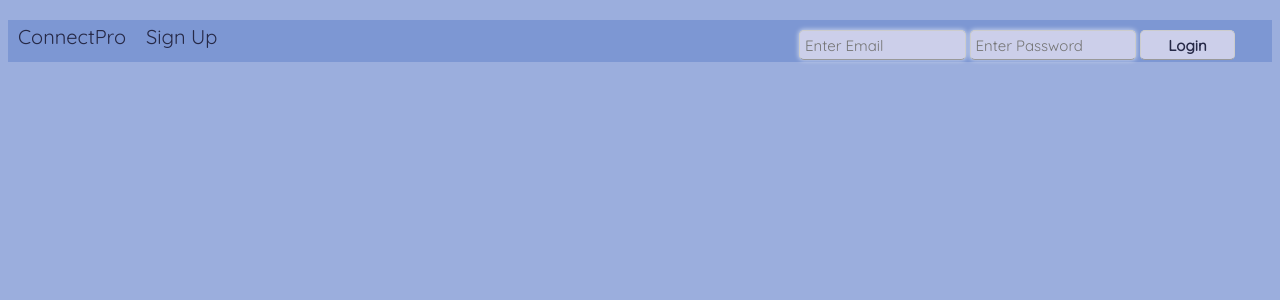
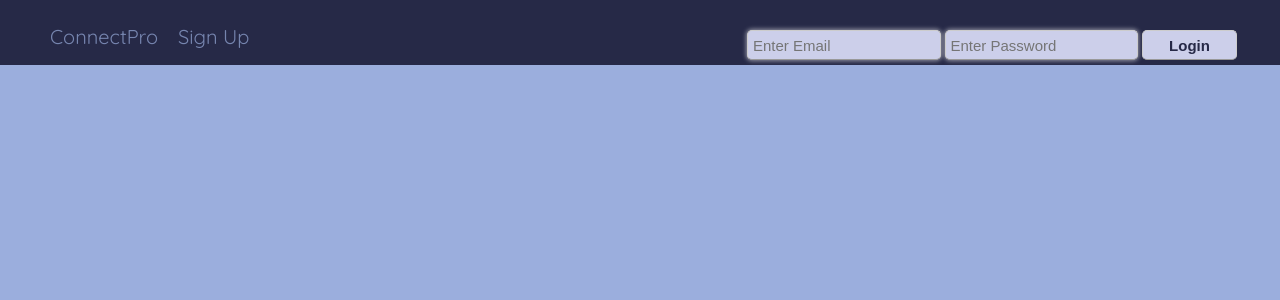
Before and after one commit to pelekoudasq/ConnectPro, an Angular app in the folder connectProApp/: page / in a window 1280 px wide. Shown: the top 300 px of the page. Built offline with nearby package versions, Linux system fonts and the light colour scheme.

Commit message:
background color changes and fixes

```diff
--- a/connectProApp/src/app/sign-up/sign-up.component.css
+++ b/connectProApp/src/app/sign-up/sign-up.component.css
@@ -1,34 +1,37 @@
 * {
     box-sizing: border-box;
-    width: 100%;
-    background-color: rgba(113, 141, 207, 0.7);
-}
-
-.nav-bar {
-    padding: 0;
     background-color: transparent;
 }
 
-.nav-bar li {
+header {
+    position: fixed;
+    width: 100%;
+    z-index: 10;
+    padding: 0;
+    background-color: #262947;
+}
+
+header ul li {
     background-color: transparent;
     display: inline;
     list-style-type: none;
     margin: 0 10px;
 }
 
-.nav-bar li a{
+header ul li a{
     background-color: transparent;
-    color: #262947;
+    color: rgba(152, 172, 219, 0.7);
     position: relative;
     top: 4px;
     text-decoration: none;
 }
 
-.nav-bar a:hover{
+header ul a:hover{
     color: #4A8ADF;
 }
 
 #sign {
+    margin-top: 15%;
     background-color: transparent;
     color: #262947;
     font-weight: bold;
@@ -134,4 +137,8 @@ button:hover {
         display: inline-block;
         float: none;
     }
+
+    #sign {
+        margin-top: 20%;
+    }
 }
--- a/connectProApp/src/app/sign-up/sign-up.component.html
+++ b/connectProApp/src/app/sign-up/sign-up.component.html
@@ -1,7 +1,9 @@
-<ul class="nav-bar">
+<header>
+  <ul>
   <li><a routerLink="">ConnectPro</a></li>
   <li><a routerLink="../sign-up">Sign Up</a></li>
-</ul>
+  </ul>
+</header>
 <br>
 <!---<form ngNativeValidate>-->
 <form [formGroup]="rForm" (ngSubmit)="addPost(rForm.value)">
--- a/connectProApp/src/app/welcome-page/welcome-page.component.css
+++ b/connectProApp/src/app/welcome-page/welcome-page.component.css
@@ -3,29 +3,31 @@
     background-color: transparent;
 }
 
-.nav-bar {
-    background-color: transparent;
+header {
+    background-color: #262947;
+    position: fixed;
     width: 100%;
+    z-index: 10;
     padding: 0;
     align-content: center;
 }
 
-.nav-bar li {
+header li {
     background-color: transparent;
     display: inline-flex;
     list-style-type: none;
     margin: 0 10px;
 }
 
-.nav-bar li a {
-    color: #262947;
+header li a {
+    color: rgba(152, 172, 219, 0.7);
     background-color: transparent;
     position: relative;
     top: 4px;
     text-decoration: none;
 }
 
-.nav-bar a:hover {
+header a:hover {
     color: #4A8ADF;
 }
 
--- a/connectProApp/src/app/welcome-page/welcome-page.component.html
+++ b/connectProApp/src/app/welcome-page/welcome-page.component.html
@@ -1,4 +1,5 @@
-<ul class="nav-bar">
+<header>
+  <ul>
     <li><a routerLink="">ConnectPro</a></li>
     <li><a routerLink="sign-up">Sign Up</a></li>
     <li class="login">
@@ -13,3 +14,4 @@
       </form>
     </li>
   </ul>
+</header>
--- a/connectProApp/src/styles.css
+++ b/connectProApp/src/styles.css
@@ -1,9 +1,10 @@
 /* You can add global styles to this file, and also import other style files */
 @import url('https://fonts.googleapis.com/css?family=Quicksand');
 
-*{
+html, body{
     background-color: rgba(113, 141, 207, 0.7);
     box-sizing: border-box;
     font-size: 20px;
     font-family: 'Quicksand', 'Arial';
+    margin: 0 auto;
 }
```
Lines whose indentation alone changed are shown as unchanged.
